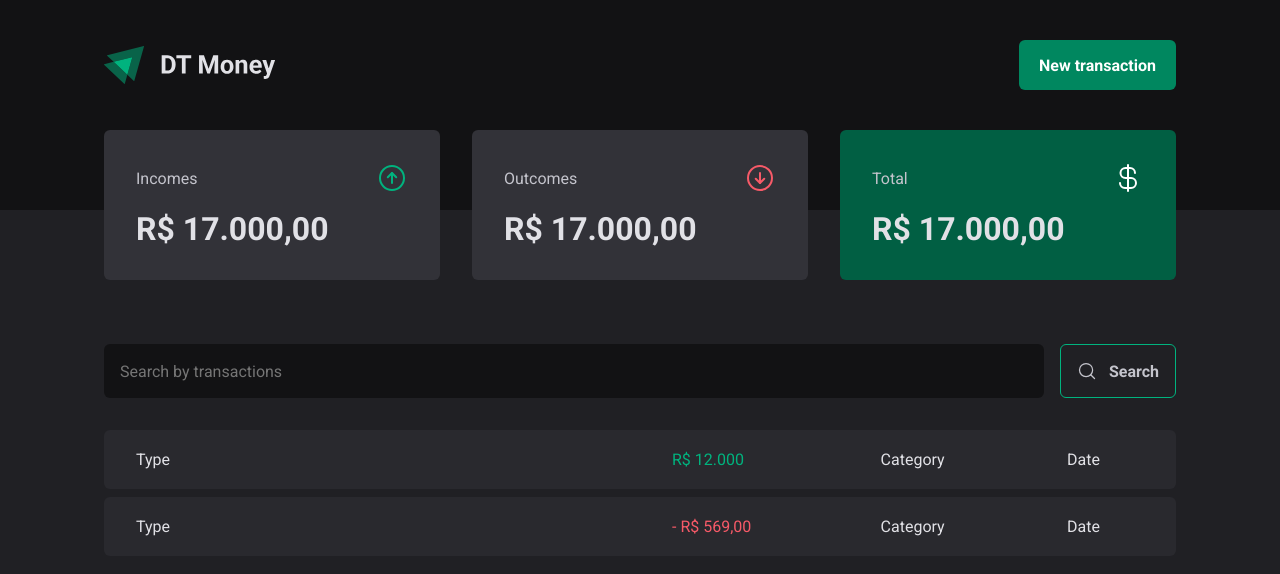
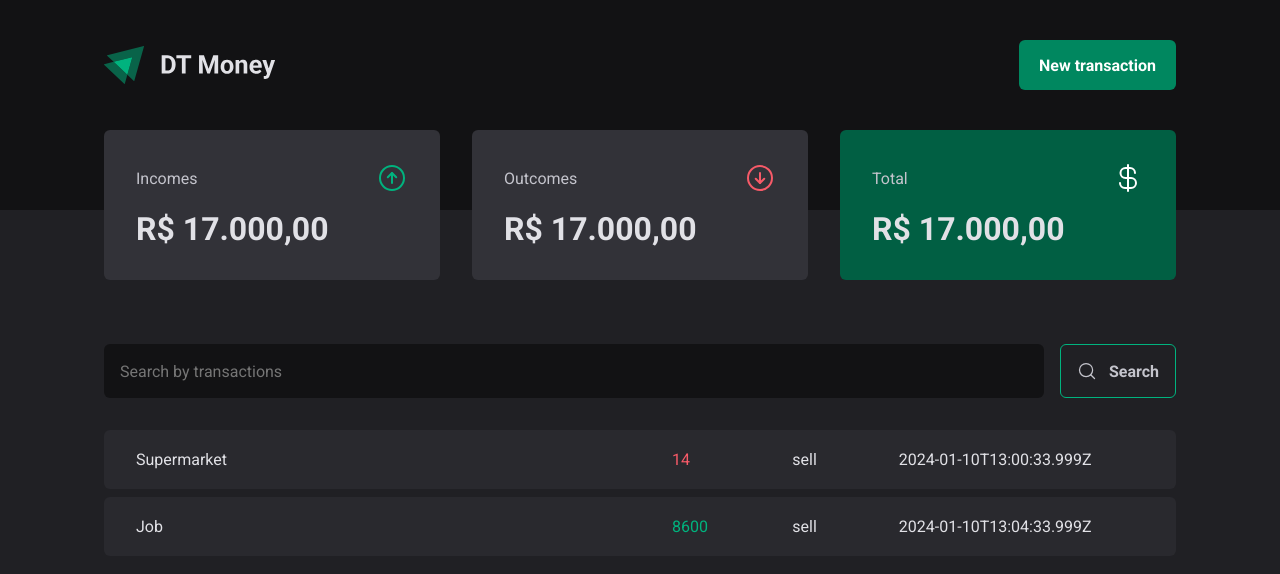
Before and after one commit to o-yurimaciel/dt-money, a React (Vite) app: page / in a window 1280 px wide. Shown: the top 574 px of the page. Built offline with nearby package versions, Linux system fonts and the light colour scheme; data requests are answered from the project's data file.

Commit message:
provide transaction list with json-server

```diff
--- a/package.json
+++ b/package.json
@@ -5,6 +5,7 @@
   "type": "module",
   "scripts": {
     "dev": "vite",
+    "dev::server": "json-server server.json -p 3333",
     "build": "tsc && vite build",
     "lint": "eslint . --ext ts,tsx --report-unused-disable-directives --max-warnings 0",
     "preview": "vite preview"
--- /dev/null
+++ b/server.json
@@ -0,0 +1,20 @@
+{
+    "transactions": [
+        {
+            "id": 1,
+            "description": "Supermarket",
+            "type": "outcome",
+            "category": "sell",
+            "price": 14,
+            "createdAt": "2024-01-10T13:00:33.999Z"
+        },
+        {
+            "id": 1,
+            "description": "Job",
+            "type": "income",
+            "category": "sell",
+            "price": 8600,
+            "createdAt": "2024-01-10T13:04:33.999Z"
+        }
+    ]
+}
--- a/src/pages/Transactions/index.tsx
+++ b/src/pages/Transactions/index.tsx
@@ -1,9 +1,31 @@
+import { useEffect, useState } from "react";
 import { Header } from "../../components/Header/Header";
 import { Summary } from "../../components/Summary";
 import { SearchForm } from "./components/SearchForm";
 import { TransactionsContainer, TransactionsTable, PriceHighlight } from "./styles";
 
+interface Transaction {
+    id: number;
+    description: string;
+    type: 'income' | 'outcome';
+    price: number;
+    category: string;
+    createdAt: string;
+}
+
 export function Transactions() {
+    const [transactions, setTransactions] = useState<Transaction[]>([])
+
+    async function loadTransactions() {
+        const response = await fetch('http://localhost:3333/transactions')
+        const data = await response.json()
+        setTransactions(data)
+    }
+
+    useEffect(() => {
+        loadTransactions()
+    }, [])
+
     return (
         <div>
             <Header />
@@ -13,26 +35,20 @@
                 <SearchForm />
                 <TransactionsTable>
                     <tbody>
-                        <tr>
-                            <td width="50%">Type</td>
-                            <td>
-                                <PriceHighlight variant="income">
-                                    R$ 12.000
-                                </PriceHighlight>
-                            </td>
-                            <td>Category</td>
-                            <td>Date</td>
-                        </tr>
-                        <tr>
-                            <td width="50%">Type</td>
-                            <td>
-                                <PriceHighlight variant="outcome">
-                                    - R$ 569,00
-                                </PriceHighlight>
-                            </td>
-                            <td>Category</td>
-                            <td>Date</td>
-                        </tr>
+                        {transactions.map(transaction => {
+                            return (
+                                <tr key={transaction.id}>
+                                    <td width="50%">{transaction.description}</td>
+                                    <td>
+                                        <PriceHighlight variant={transaction.type}>
+                                            {transaction.price}
+                                        </PriceHighlight>
+                                    </td>
+                                    <td>{transaction.category}</td>
+                                    <td>{transaction.createdAt}</td>
+                                </tr>
+                            )
+                        })}
                     </tbody>
                 </TransactionsTable>
             </TransactionsContainer>
```
